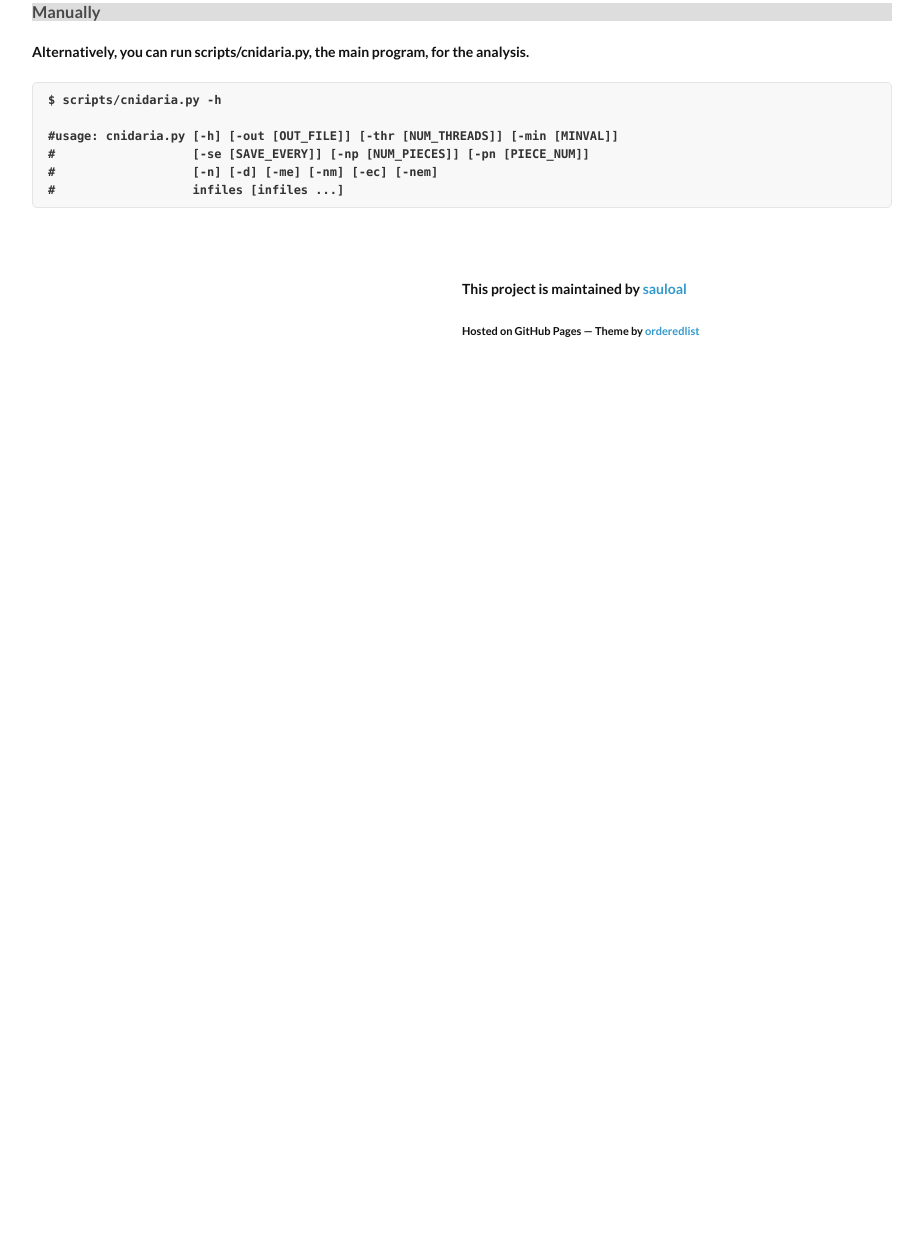
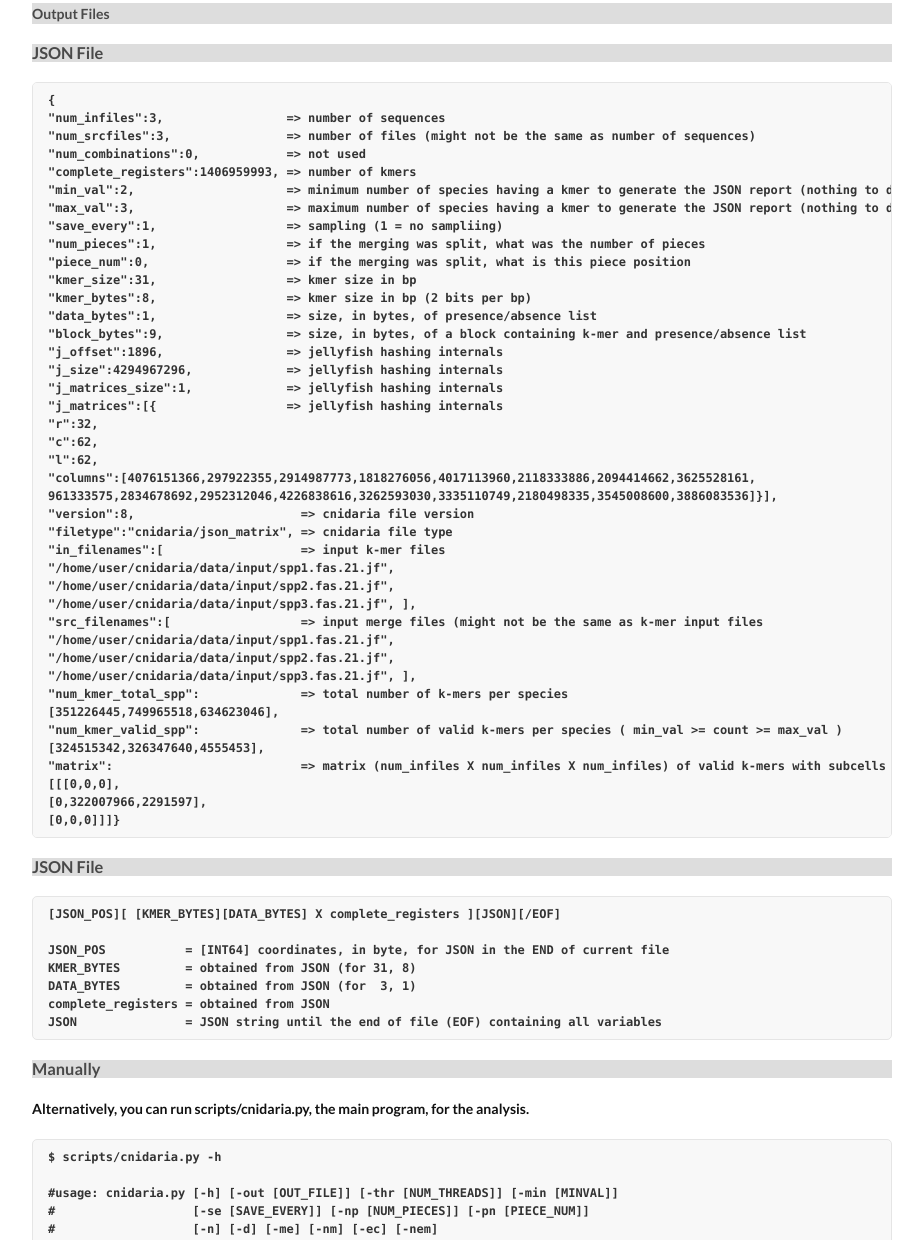
Before and after one commit to sauloal/cnidaria, a plain HTML site: page index.html in a window 1280 px wide. Shown: the part 9508-10748 px from the top of the page, without its empty margins (178-1101 px from the left). Before the commit the page ends 9868 px from the top, so only its background shows below. Drawn offline with Linux system fonts and the light colour scheme.

Commit message:
Update index.html

```diff
--- a/index.html
+++ b/index.html
@@ -481,6 +481,62 @@ $ /home/user/cnidaria/scripts/report/stats_report.py test01.json \
 #test01_kmer_stats_report.html
 </pre>
 
+<h4>Output Files</h4>
+<h3>JSON File</h3>
+<pre>
+{
+"num_infiles":3,                 => number of sequences
+"num_srcfiles":3,                => number of files (might not be the same as number of sequences)
+"num_combinations":0,            => not used
+"complete_registers":1406959993, => number of kmers
+"min_val":2,                     => minimum number of species having a kmer to generate the JSON report (nothing to do with the CNE report)
+"max_val":3,                     => maximum number of species having a kmer to generate the JSON report (nothing to do with the CNE report)
+"save_every":1,                  => sampling (1 = no sampliing)
+"num_pieces":1,                  => if the merging was split, what was the number of pieces
+"piece_num":0,                   => if the merging was split, what is this piece position
+"kmer_size":31,                  => kmer size in bp
+"kmer_bytes":8,                  => kmer size in bp (2 bits per bp)
+"data_bytes":1,                  => size, in bytes, of presence/absence list
+"block_bytes":9,                 => size, in bytes, of a block containing k-mer and presence/absence list
+"j_offset":1896,                 => jellyfish hashing internals
+"j_size":4294967296,             => jellyfish hashing internals
+"j_matrices_size":1,             => jellyfish hashing internals
+"j_matrices":[{                  => jellyfish hashing internals
+"r":32,
+"c":62,
+"l":62,
+"columns":[4076151366,297922355,2914987773,1818276056,4017113960,2118333886,2094414662,3625528161,
+961333575,2834678692,2952312046,4226838616,3262593030,3335110749,2180498335,3545008600,3886083536]}],
+"version":8,                       => cnidaria file version
+"filetype":"cnidaria/json_matrix", => cnidaria file type
+"in_filenames":[                   => input k-mer files
+"/home/user/cnidaria/data/input/spp1.fas.21.jf",
+"/home/user/cnidaria/data/input/spp2.fas.21.jf",
+"/home/user/cnidaria/data/input/spp3.fas.21.jf", ],
+"src_filenames":[                  => input merge files (might not be the same as k-mer input files
+"/home/user/cnidaria/data/input/spp1.fas.21.jf",
+"/home/user/cnidaria/data/input/spp2.fas.21.jf",
+"/home/user/cnidaria/data/input/spp3.fas.21.jf", ],
+"num_kmer_total_spp":              => total number of k-mers per species
+[351226445,749965518,634623046],
+"num_kmer_valid_spp":              => total number of valid k-mers per species ( min_val >= count >= max_val )
+[324515342,326347640,4555453],
+"matrix":                          => matrix (num_infiles X num_infiles X num_infiles) of valid k-mers with subcells containing the number of species in which such combination happened
+[[[0,0,0],
+[0,322007966,2291597],
+[0,0,0]]]}
+</pre>
+<h3>JSON File</h3>
+<pre>
+[JSON_POS][ [KMER_BYTES][DATA_BYTES] X complete_registers ][JSON][/EOF]
+
+JSON_POS           = [INT64] coordinates, in byte, for JSON in the END of current file
+KMER_BYTES         = obtained from JSON (for 31, 8)
+DATA_BYTES         = obtained from JSON (for  3, 1)
+complete_registers = obtained from JSON
+JSON               = JSON string until the end of file (EOF) containing all variables
+</pre>
+
 
 <h3>Manually</h3>
 <p>Alternatively, you can run scripts/cnidaria.py, the main program, for the analysis.</p>
```
